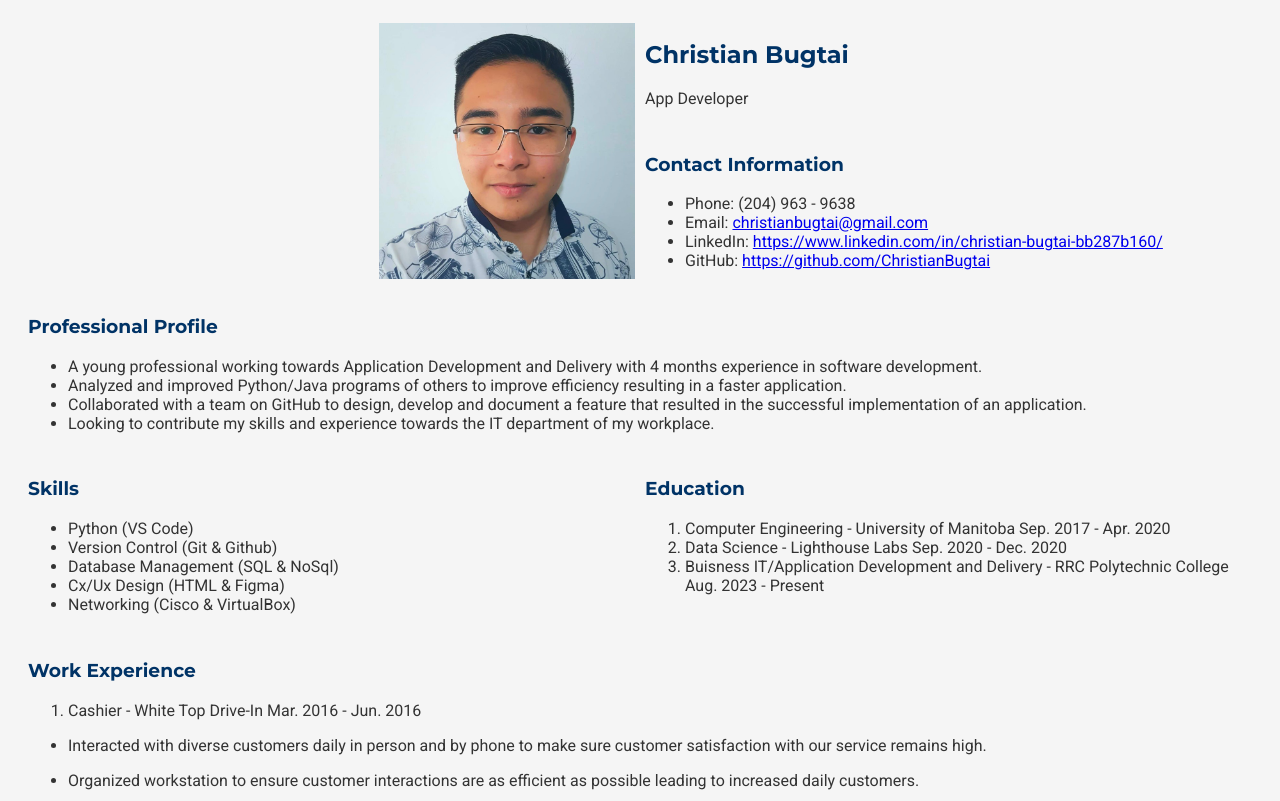
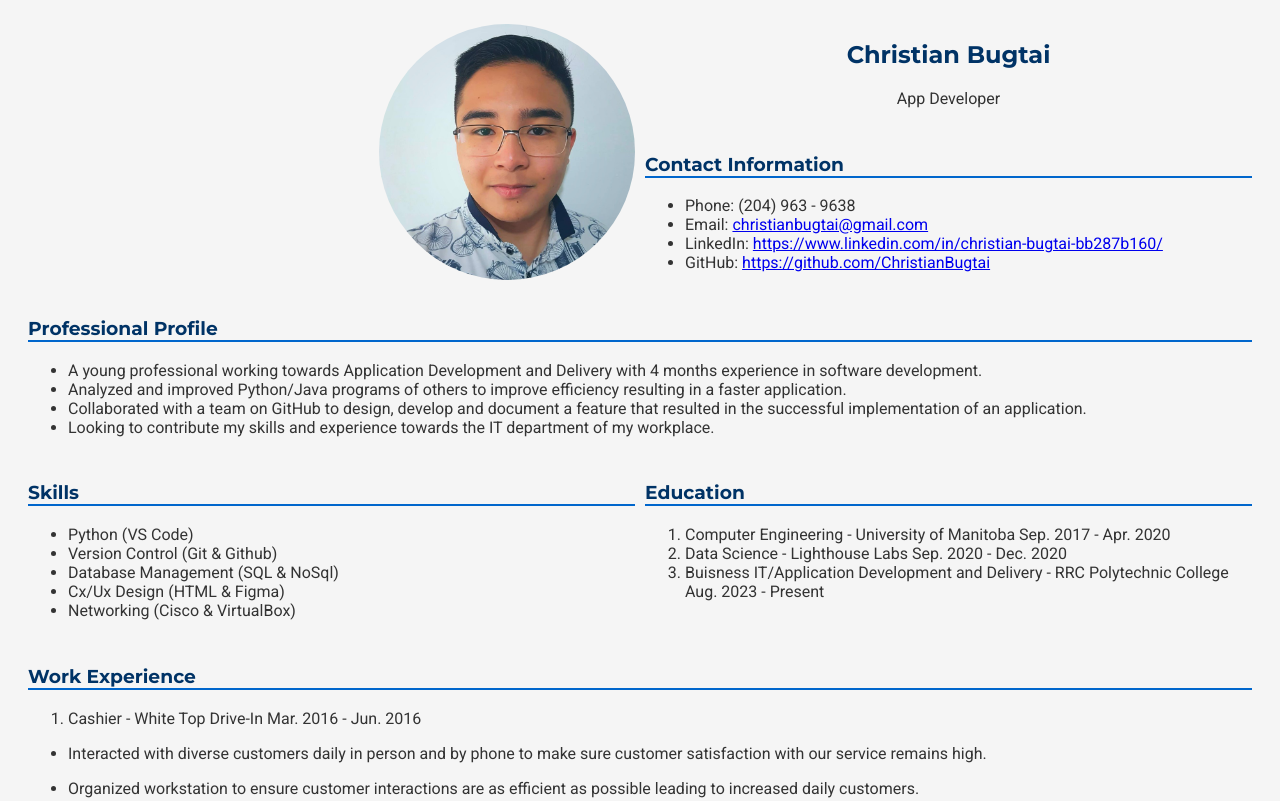
Before and after one commit to cbugtai/COMP-2230_Project_02, a plain HTML site: page index.html in a window 1280 px wide. Shown: the top 801 px of the page. Drawn offline with Linux system fonts and the light colour scheme.

Commit message:
final adjustments

```diff
--- a/mystyle.css
+++ b/mystyle.css
@@ -9,7 +9,9 @@ body h1, h3{
     font-family: 'Montserrat', sans-serif;
     color: #003366;
 }
-
+body h3{
+    border-bottom: 2px solid #0066cc;
+}
 .grid-container{
     /* background-color: bisque; */
     margin: 20px;
@@ -28,6 +30,12 @@ body h1, h3{
     align-self: center;
     justify-self: end;
     grid-row: 1 / 3;
+}
+#image img{
+    border-radius: 50%;
+}
+#name{
+    text-align: center;
 }
 
 #profile{
```
